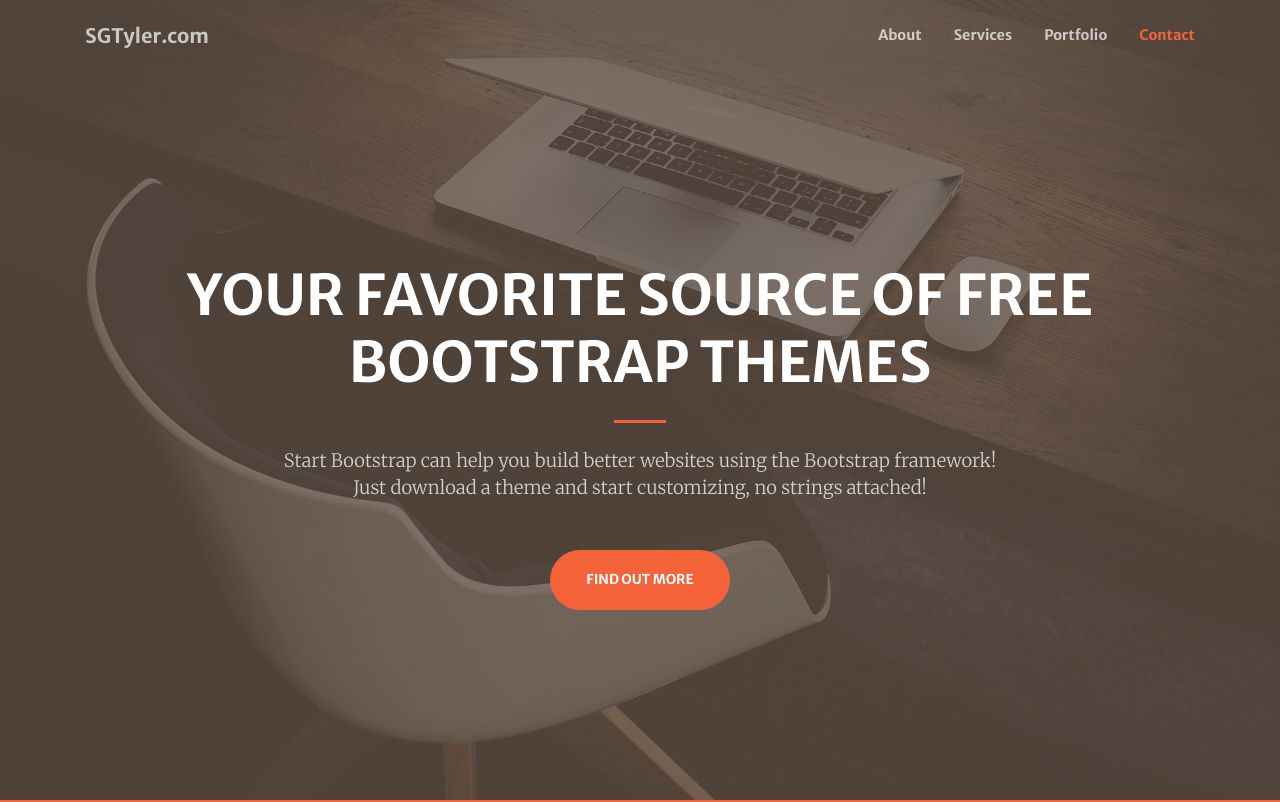
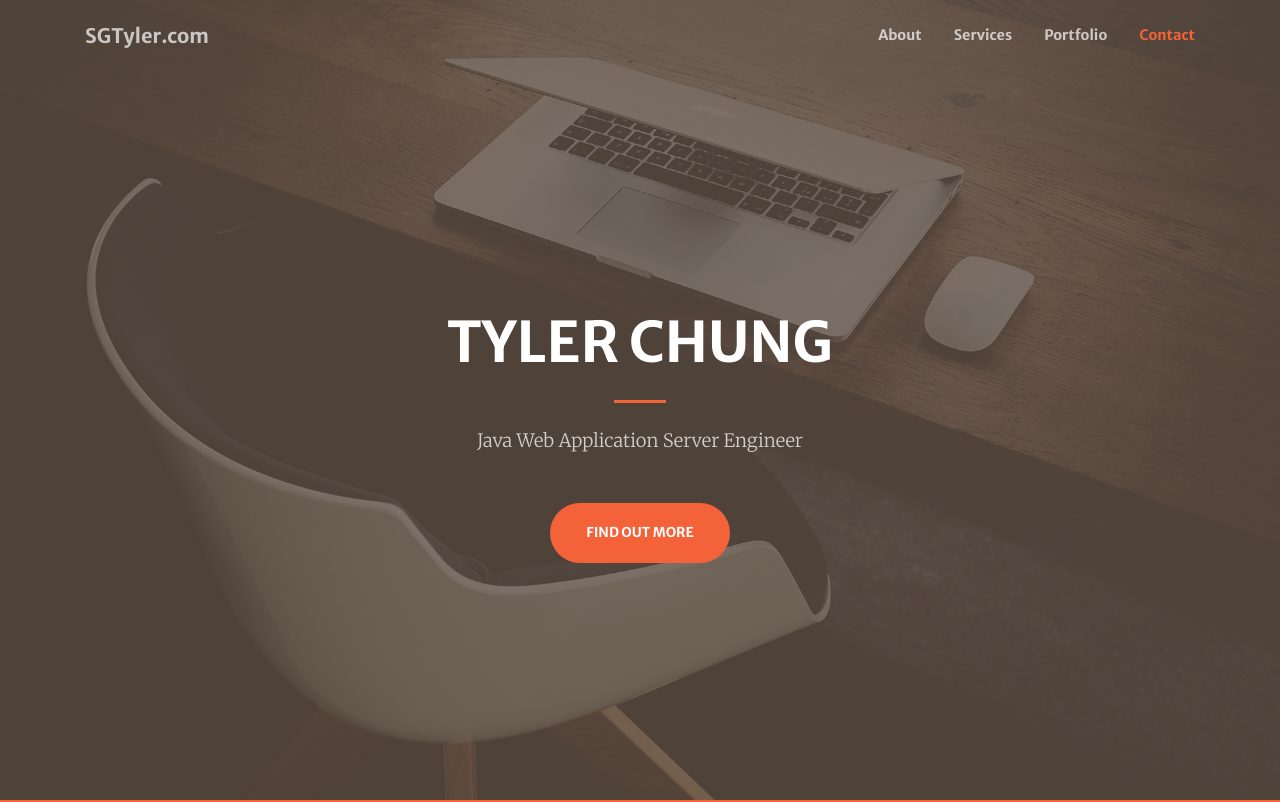
Before and after one commit to sanghyeokchung/ownpage, a plain HTML site: page index.html in a window 1280 px wide. Shown: the top 802 px of the page. Drawn offline with nearby package versions, Linux system fonts and the light colour scheme.

Commit message:
index.html

```diff
--- a/index.html
+++ b/index.html
@@ -36,11 +36,11 @@
             <div class="container h-100">
                 <div class="row h-100 align-items-center justify-content-center text-center">
                     <div class="col-lg-10 align-self-end">
-                        <h1 class="text-uppercase text-white font-weight-bold">Your Favorite Source of Free Bootstrap Themes</h1>
+                        <h1 class="text-uppercase text-white font-weight-bold">Tyler Chung</h1>
                         <hr class="divider my-4" />
                     </div>
                     <div class="col-lg-8 align-self-baseline">
-                        <p class="text-white-75 font-weight-light mb-5">Start Bootstrap can help you build better websites using the Bootstrap framework! Just download a theme and start customizing, no strings attached!</p>
+                        <p class="text-white-75 font-weight-light mb-5">Java Web Application Server Engineer</p>
                         <a class="btn btn-primary btn-xl js-scroll-trigger" href="#about">Find Out More</a>
                     </div>
                 </div>
@@ -171,7 +171,7 @@
                     <div class="col-lg-8 text-center">
                         <h2 class="mt-0">Contact</h2>
                         <hr class="divider my-4" />
-                        <p class="text-muted mb-5">Ready to start your next project with us? Give us a call or send us an email and we will get back to you as soon as possible!</p>
+                        <p class="text-muted mb-5">-</p>
                     </div>
                 </div>
                 <div class="row">
```
